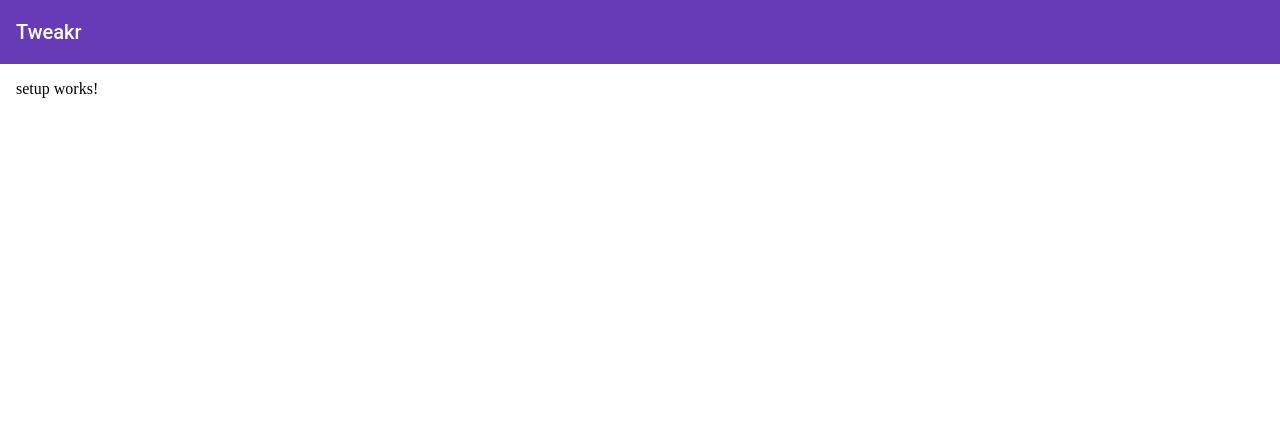
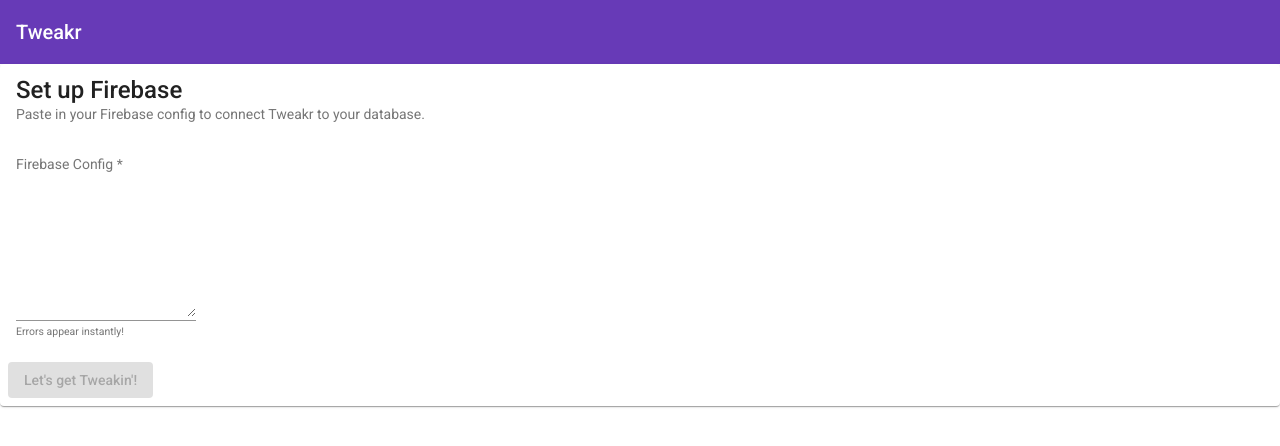
Before and after one commit to google/tweakr, an Angular app in the folder web-server/tweakr-server/: page /setup in a window 1280 px wide. Shown: the top 446 px of the page. Built offline with nearby package versions, Linux system fonts and the light colour scheme.

Commit message:
Add form to input firebase config
Fix typography

Fix forms

Add button

Got query params to work. But it erases it once you land on the page :(

```diff
--- a/web-server/tweakr-server/angular.json
+++ b/web-server/tweakr-server/angular.json
@@ -28,6 +28,7 @@
               "src/assets"
             ],
             "styles": [
+              "./node_modules/@angular/material/prebuilt-themes/deeppurple-amber.css",
               "src/styles.scss"
             ],
             "scripts": []
@@ -92,6 +93,7 @@
               "src/assets"
             ],
             "styles": [
+              "./node_modules/@angular/material/prebuilt-themes/deeppurple-amber.css",
               "src/styles.scss"
             ],
             "scripts": []
--- a/web-server/tweakr-server/src/app/firebase_config.ts
+++ b/web-server/tweakr-server/src/app/firebase_config.ts
@@ -7,12 +7,19 @@ function getParam(paramKey: string): string {
   if (keyMatches) {
     return decodeURIComponent(keyMatches[1]);
   }
+
+  return null;
 }
 
 export function getFirebaseConfig(route?: ActivatedRoute): any {
-  const config = route ? route.snapshot.paramMap.get('firebase') : getParam('firebase');
+  const config = getParam('firebase');
   if (config) {
-    return config;
+    try {
+      return JSON.parse(config);
+    } catch (e) {
+      console.error('Failed to parse Firebase config', e);
+      return null;
+    }
   }
 
   if (environment.firebase && environment.firebase.apiKey != 'YOUR_INFO_HERE') {
--- a/web-server/tweakr-server/src/app/setup/setup.component.html
+++ b/web-server/tweakr-server/src/app/setup/setup.component.html
@@ -1 +1,37 @@
-<p>setup works!</p>
+<mat-card class='setup'>
+  <mat-card-title>Set up Firebase</mat-card-title>
+  <mat-card-subtitle>Paste in your Firebase config to connect Tweakr to your database.</mat-card-subtitle>
+
+  <mat-card-content>
+
+    <form>
+      <mat-form-field>
+        <mat-label>Firebase Config</mat-label>
+        <textarea matInput [formControl]="formControl" [errorStateMatcher]="matcher" cols="100" rows="10" spellcheck="false">
+{
+  apiKey: 'YOUR_INFO_HERE',
+  authDomain: 'YOUR_INFO_HERE',
+  databaseURL: 'YOUR_INFO_HERE',
+  projectId: 'YOUR_INFO_HERE',
+  storageBucket: 'YOUR_INFO_HERE',
+  messagingSenderId: 'YOUR_INFO_HERE'
+}
+        </textarea>
+        <mat-hint>Errors appear instantly!</mat-hint>
+        <mat-error *ngIf="formControl.hasError('email') && !formControl.hasError('required')">
+          Please enter a valid email address
+        </mat-error>
+        <mat-error *ngIf="formControl.hasError('required')">
+          Email is <strong>required</strong>
+        </mat-error>
+      </mat-form-field>
+    </form>
+
+  </mat-card-content>
+
+  <mat-card-actions>
+    <button mat-raised-button color="primary" (click)="onClicked()" [disabled]="formControl.invalid">
+      Let's get Tweakin'!
+    </button>
+  </mat-card-actions>
+</mat-card>
--- a/web-server/tweakr-server/src/app/setup/setup.component.scss
+++ b/web-server/tweakr-server/src/app/setup/setup.component.scss
@@ -0,0 +1,3 @@
+textarea {
+
+}
--- a/web-server/tweakr-server/src/app/setup/setup.component.ts
+++ b/web-server/tweakr-server/src/app/setup/setup.component.ts
@@ -1,4 +1,16 @@
 import { Component, OnInit } from '@angular/core';
+import {Router} from '@angular/router';
+
+import {FormControl, FormGroupDirective, NgForm, Validators} from '@angular/forms';
+import {ErrorStateMatcher} from '@angular/material/core';
+
+/** Error when invalid control is dirty, touched, or submitted. */
+export class JsonErrorStateMatcher implements ErrorStateMatcher {
+  isErrorState(control: FormControl | null, form: FormGroupDirective | NgForm | null): boolean {
+    const isSubmitted = form && form.submitted;
+    return !!(control && control.invalid && (control.dirty || control.touched || isSubmitted));
+  }
+}
 
 @Component({
   selector: 'app-setup',
@@ -6,10 +18,20 @@ import { Component, OnInit } from '@angular/core';
   styleUrls: ['./setup.component.scss']
 })
 export class SetupComponent implements OnInit {
+  formControl = new FormControl('', [
+    Validators.required
+  ]);
 
-  constructor() { }
+  matcher = new JsonErrorStateMatcher();
+
+  constructor(private router: Router) { }
 
   ngOnInit(): void {
   }
 
+  onClicked() {
+    const configParam = encodeURIComponent(this.formControl.value);
+    //this.router.navigate(['tweak'], { queryParams: { config: configParam } });
+    window.location.href = '/tweak?firebase=' + configParam;
+  }
 }
--- a/web-server/tweakr-server/src/index.html
+++ b/web-server/tweakr-server/src/index.html
@@ -7,8 +7,10 @@
 
   <meta name="viewport" content="width=device-width, initial-scale=1">
   <link rel="icon" type="image/x-icon" href="favicon.ico">
+  <link href="https://fonts.googleapis.com/css?family=Roboto:300,400,500&display=swap" rel="stylesheet">
+  <link href="https://fonts.googleapis.com/icon?family=Material+Icons" rel="stylesheet">
 </head>
-<body>
+<body class="mat-typography">
   <app-root></app-root>
 </body>
 </html>
--- a/web-server/tweakr-server/src/styles.scss
+++ b/web-server/tweakr-server/src/styles.scss
@@ -9,3 +9,5 @@ body {
 p {
     margin: 1em;
 }
+html, body { height: 100%; }
+body { margin: 0; font-family: Roboto, "Helvetica Neue", sans-serif; }
```
Also changed, not shown: web-server/tweakr-server/src/app/setup/setup.module.ts (+10 -0 lines).
